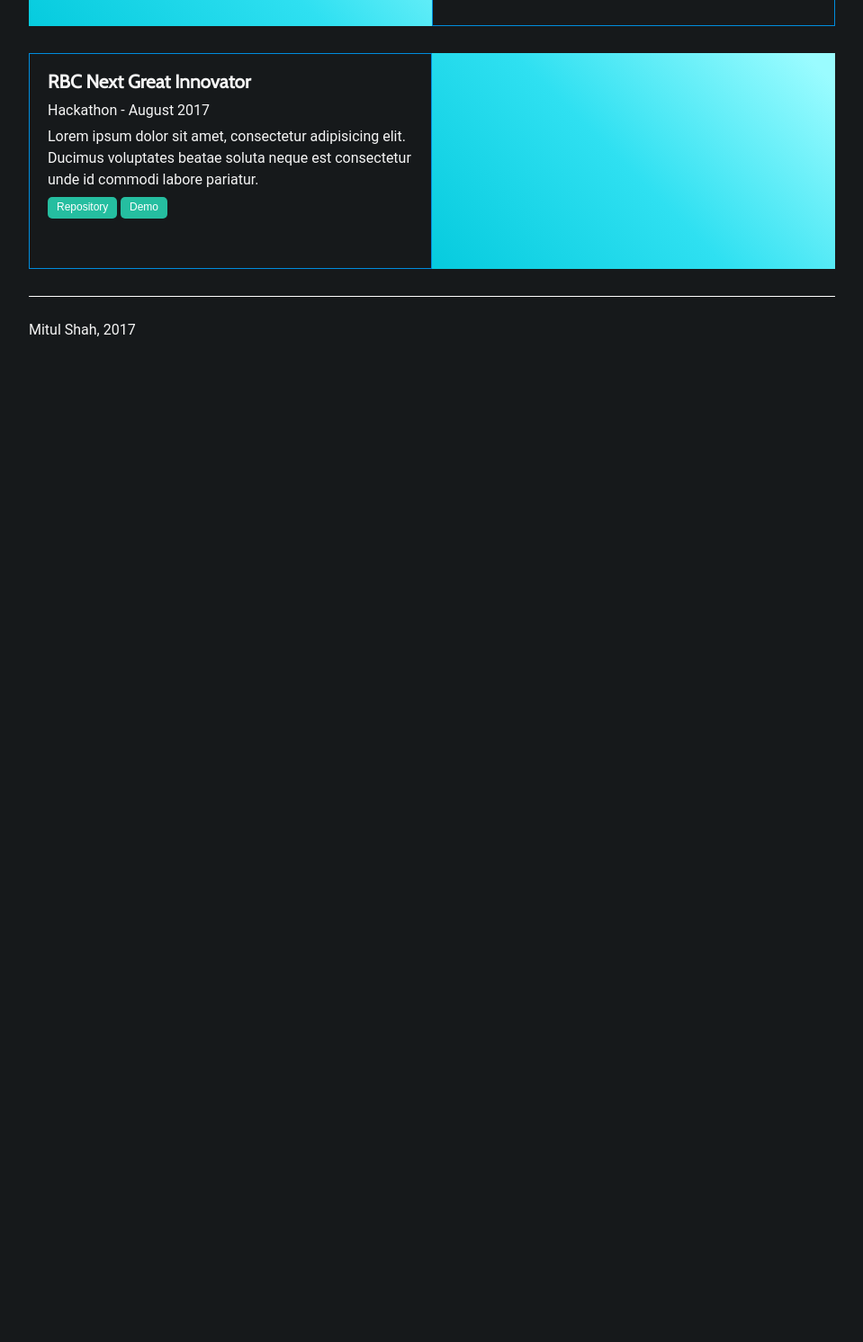
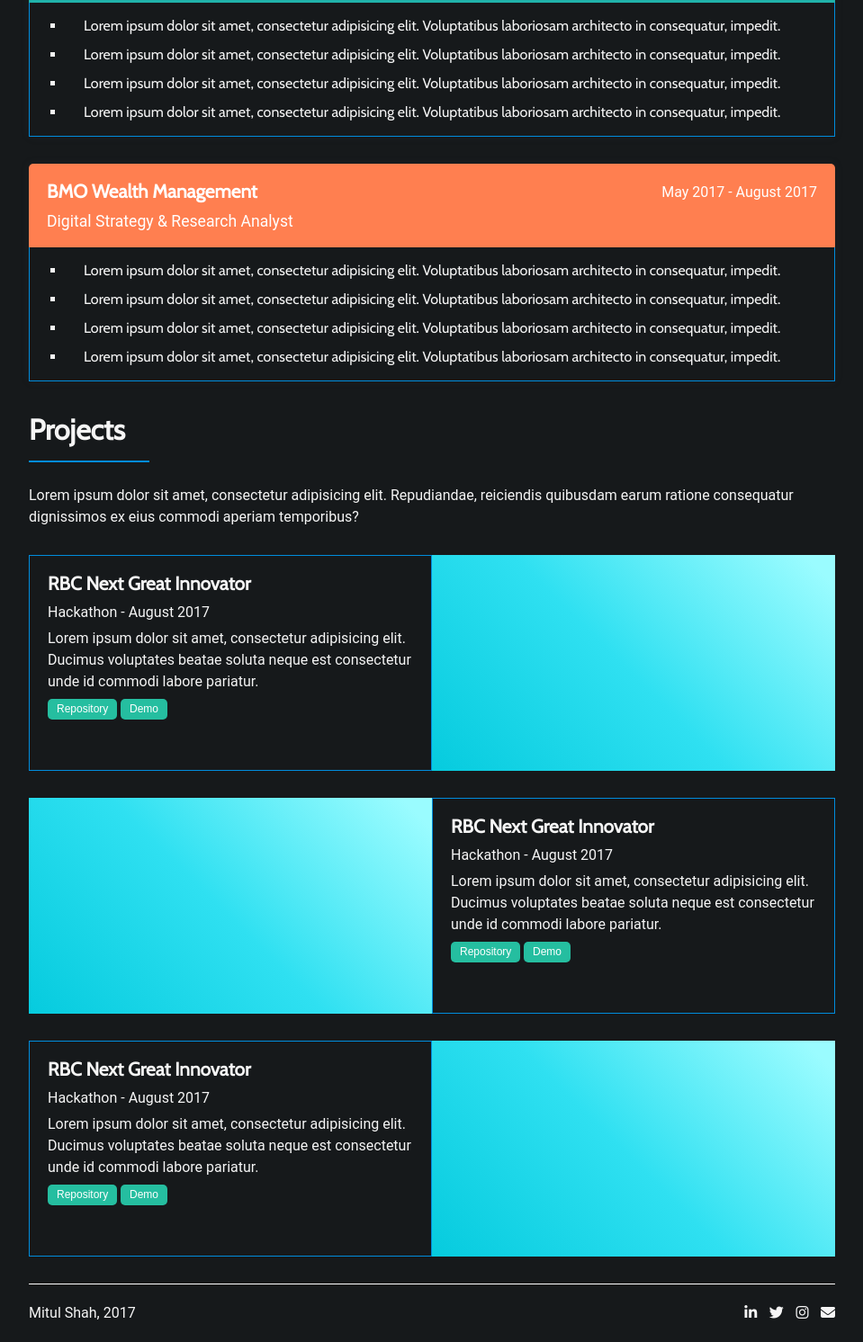
Before and after one commit to mitul-s/resume-website, a plain HTML site: page index.html in a window 1280 px wide. Shown: the part 1845-3337 px from the top of the page at 90% size, without its empty margins (160-1119 px from the left). Before the commit the page ends 2249 px from the top, so only its background shows below. Drawn offline with nearby package versions, Linux system fonts and the light colour scheme.

Commit message:
updating this to school project

```diff
--- a/index.html
+++ b/index.html
@@ -33,12 +33,13 @@
     <div class="container">
       <h2>About</h2>
       <div class="underline"></div>
+      <!-- <img src="http://photosforclass.com/download/15080445319" class="img"/> -->
       <div class="grid">
         <div class="about-text">
           <p>Lorem ipsum dolor sit amet, consectetur adipisicing elit. Unde cupiditate doloribus, laborum, odit vero, porro delectus est libero id ex neque. Magnam dolore laborum exercitationem. Deleniti mollitia nesciunt cumque vero.</p>
         </div>
         <div class="about-list">
-          <ul style="text-align: right">
+          <ul class="text-right">
             <li>
               <h5>Ryerson University, <br />Ted Rogers School of Management</h5>
             </li>
@@ -57,11 +58,12 @@
     </div>
   </div>
 
-  <!-- <div id="experience">
+  <div id="experience">
     <div class="space-100"></div>
     <div class="container">
       <div class="exp-text">
         <h2>Experience</h2>
+        <div class="underline"></div>
         <p>Lorem ipsum dolor sit amet, consectetur adipisicing elit. Veniam eaque eligendi minus quibusdam, velit autem commodi aspernatur aut odit cum.</p>
       </div>
       <div class="exp-cards">
@@ -118,7 +120,7 @@
         </div>
       </div>
     </div>
-  </div> -->
+  </div>
 
   <div id="projects">
     <div class="container">
@@ -171,7 +173,15 @@
   <div id="footer">
     <div class="container">
       <div class="footer-box">
-        <p>Mitul Shah, 2017</p>
+        <ul class="about-icons">
+          <p class="inline">Mitul Shah, 2017</p>
+          <div class="right">
+            <li><span class="fa fa-linkedin"></span></li>
+            <li><span class="fa fa-twitter"></span></li>
+            <li><span class="fa fa-instagram"></span></li>
+            <li><span class="fa fa-envelope"></span></li>
+          </div>
+        </ul>
       </div>
     </div>
   </div>
--- a/styles/style.scss
+++ b/styles/style.scss
@@ -32,8 +32,15 @@ h5 {
 }
 
 // Holders
+.text-right {
+  text-align: right;
+}
 .right {
   float: right;
+}
+
+.inline {
+  display: inline;
 }
 
 .center {
@@ -130,6 +137,9 @@ h5 {
 /// ABOUT
 #about {
   margin: 100px 0;
+  .img {
+    width: 50%;
+  }
 }
 
 .about-icons li {
@@ -145,23 +155,24 @@ h5 {
 
 // Experience
 .exp-item {
-  // padding: 10px 20px;
-  margin-bottom: 20px;
-  background-color: $white;
+  margin-top: 30px;
+  margin-bottom: 30px;
+  background-color: $black;
   width: 100%;
   min-height: 25vh;
   border-radius: 5px;
-  // border: 1px solid $primary;
   box-shadow: 0 0 10px 1px rgba(69,79,91,0.1);
 }
 
 .exp-list {
   list-style: square;
   padding-left: 20px;
-  line-height: 1.5;
+  line-height: 2;
 }
 
 .exp-item-content {
+  border: 1px solid $secondary;
+  border-top: none;
   padding: 10px 20px;
   background-color: $black;
 }
@@ -202,6 +213,7 @@ h5 {
     background-image: linear-gradient(-135deg, #9AFCFF 5%, #2FE0F1 52%, #06CBDE 100%);
   }
 }
+
 .grid {
   display: grid;
   grid-template-columns: 50% 50%;
```
Also changed, not shown: styles/style.css.
